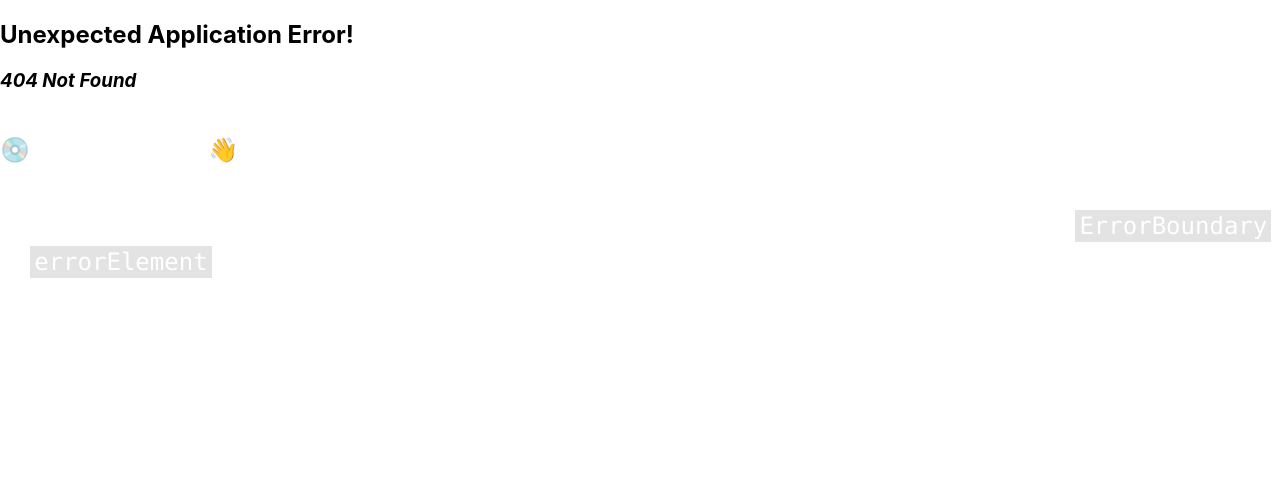
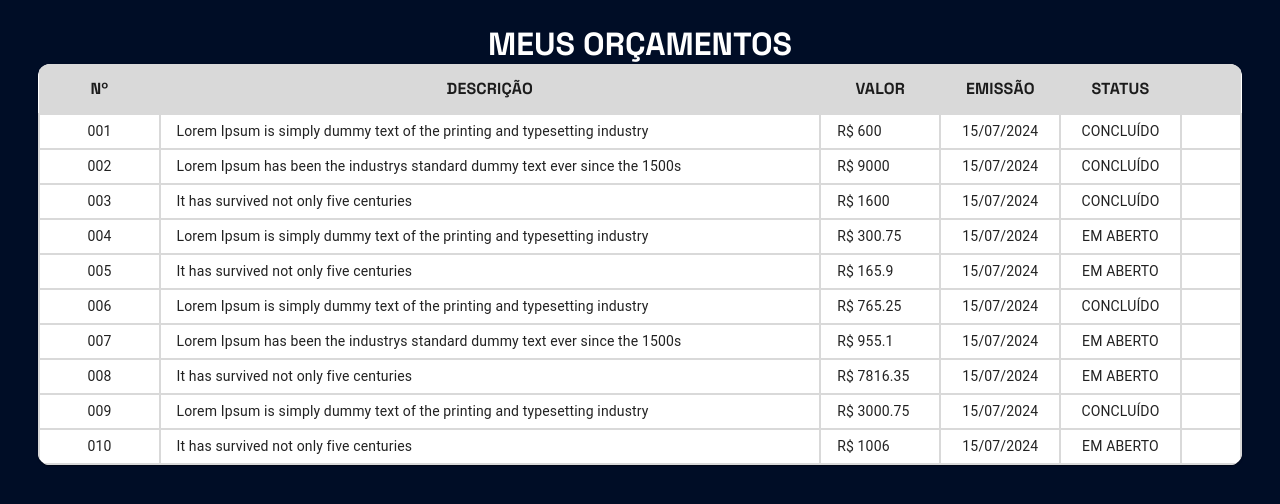
Before and after one commit to Lionel-Rocha/BlockBudget, a React (Create React App) app: page /painel in a window 1280 px wide. Before the commit this address had no page. Shown: the top 504 px of the page. Built offline with nearby package versions, Linux system fonts and the light colour scheme.

Commit message:
add painel e insere input orcamento

```diff
--- a/src/App.css
+++ b/src/App.css
@@ -1,38 +1 @@
-.App {
-  text-align: center;
-}
-
-.App-logo {
-  height: 40vmin;
-  pointer-events: none;
-}
-
-@media (prefers-reduced-motion: no-preference) {
-  .App-logo {
-    animation: App-logo-spin infinite 20s linear;
-  }
-}
-
-.App-header {
-  background-color: #282c34;
-  min-height: 100vh;
-  display: flex;
-  flex-direction: column;
-  align-items: center;
-  justify-content: center;
-  font-size: calc(10px + 2vmin);
-  color: white;
-}
-
-.App-link {
-  color: #61dafb;
-}
-
-@keyframes App-logo-spin {
-  from {
-    transform: rotate(0deg);
-  }
-  to {
-    transform: rotate(360deg);
-  }
-}
+@import url("https://fonts.googleapis.com/css2?family=Space+Grotesk:wght@300..700&display=swap");
--- a/src/components/Banner/Banner.css
+++ b/src/components/Banner/Banner.css
@@ -1,4 +1,4 @@
-@import url("https://fonts.googleapis.com/css2?family=Space+Grotesk:wght@300..700&display=swap");
+/* @import url("https://fonts.googleapis.com/css2?family=Space+Grotesk:wght@300..700&display=swap"); */
 
 .banner {
   background-color: #000d26;
--- a/src/components/Table/Peca/index.js
+++ b/src/components/Table/Peca/index.js
@@ -1,3 +1,4 @@
+// import "./Peca.css";
 import * as React from 'react';
 import {
     Table,
@@ -6,23 +7,21 @@ import {
     TableContainer,
     TableHead,
     TableRow,
-    Paper
+    Paper,
+    Input,
+    Box
 } from '@mui/material';
-
-function createData(peca, qtd, preco) {
-  return { peca, qtd, preco };
-}
-
-const rows = [
-  createData('Teclado', 2, 'R$'+60),
-  createData('Notebook', 1, 'R$'+3000),
-  createData('Celular', 3, 'R$'+2000),
-  //createData('Cupcake', 305, 3.7, 67, 4.3),
-  //createData('Gingerbread', 356, 16.0, 49, 3.9),
-];
 
 const TablePeca = () => {
   return (
+    <Box
+      component="form"
+      sx={{
+        '& > :not(style)': { m: 0 },
+      }}
+      noValidate
+      autoComplete="off"
+    >
     <TableContainer component={Paper} sx={{borderRadius: '12px'}}>
       <Table sx={{ minWidth: 500 }} size="small" aria-label="Tabela de serviços">
         <TableHead sx={{height: "50px", background: "#D9D9D9"}}>
@@ -33,19 +32,23 @@ const TablePeca = () => {
           </TableRow>
         </TableHead>
         <TableBody>
-          {rows.map((row) => (
             <TableRow
-              key={row.peca}
               sx={{ '&:last-child td, &:last-child th': { border: 2, borderColor: "#D9D9D9" }, height: "display: flex;px" }}
             >
-              <TableCell align="center" sx={{width: "70%", border: 2, borderColor: "#D9D9D9"}} component="th" scope="row">{row.peca}</TableCell>
-              <TableCell align="center" sx={{width: "15%", border: 2, borderColor: "#D9D9D9"}}>{row.qtd}</TableCell>
-              <TableCell align="center" sx={{width: "15%", border: 2, borderColor: "#D9D9D9"}}>{row.preco}</TableCell>
+              <TableCell align="center" sx={{width: "70%", border: 2, borderColor: "#D9D9D9"}} component="th" scope="row">
+                <Input fullWidth />
+              </TableCell>
+              <TableCell  align="center" sx={{width: "15%", border: 2, borderColor: "#D9D9D9"}}>
+                <Input fullWidth />
+              </TableCell>
+              <TableCell align="center" sx={{width: "15%", border: 2, borderColor: "#D9D9D9"}}>
+                <Input fullWidth />
+              </TableCell>
             </TableRow>
-          ))}
         </TableBody>
       </Table>
     </TableContainer>
+    </Box>
   );
 }
 
--- a/src/components/Table/Serv/index.js
+++ b/src/components/Table/Serv/index.js
@@ -6,23 +6,21 @@ import {
     TableContainer,
     TableHead,
     TableRow,
-    Paper
+    Paper,
+    Input,
+    Box
 } from '@mui/material';
-
-function createData(servico, descricao, preco) {
-  return { servico, descricao, preco };
-}
-
-const rows = [
-  createData('001', 'Lorem Ipsum is simply dummy text of the printing and typesetting industry', 'R$'+6.0),
-  createData('002', 'Lorem Ipsum has been the industrys standard dummy text ever since the 1500s', 'R$'+9.0),
-  createData('003', 'It has survived not only five centuries', 'R$'+16.0),
-  //createData('Cupcake', 305, 3.7, 67, 4.3),
-  //createData('Gingerbread', 356, 16.0, 49, 3.9),
-];
 
 const TableServ = () => {
   return (
+    <Box
+      component="form"
+      sx={{
+        '& > :not(style)': { m: 0 },
+      }}
+      noValidate
+      autoComplete="off"
+    >
     <TableContainer component={Paper} sx={{borderRadius: '12px'}}>
       <Table sx={{ minWidth: 500 }} size="small" aria-label="Tabela de serviços">
         <TableHead sx={{height: "50px", background: "#D9D9D9"}}>
@@ -33,19 +31,23 @@ const TableServ = () => {
           </TableRow>
         </TableHead>
         <TableBody>
-          {rows.map((row) => (
             <TableRow
-              key={row.servico}
               sx={{ '&:last-child td, &:last-child th': { border: 2, borderColor: "#D9D9D9" }, height: "35px" }}
             >
-              <TableCell align="center" sx={{width: "15%", border: 2, borderColor: "#D9D9D9"}} component="th" scope="row">{row.servico}</TableCell>
-              <TableCell align="left" sx={{width: "70%", border: 2, borderColor: "#D9D9D9"}}>{row.descricao}</TableCell>
-              <TableCell align="center" sx={{width: "15%", border: 2, borderColor: "#D9D9D9"}}>{row.preco}</TableCell>
+              <TableCell align="center" sx={{width: "15%", border: 2, borderColor: "#D9D9D9"}} component="th" scope="row">
+                <Input fullWidth />
+              </TableCell>
+              <TableCell align="left" sx={{width: "70%", border: 2, borderColor: "#D9D9D9"}}>
+              <Input fullWidth />
+              </TableCell>
+              <TableCell align="center" sx={{width: "15%", border: 2, borderColor: "#D9D9D9"}}>
+              <Input fullWidth />
+              </TableCell>
             </TableRow>
-          ))}
         </TableBody>
       </Table>
     </TableContainer>
+    </Box>
   );
 }
 
--- /dev/null
+++ b/src/components/Table/Total/index.js
@@ -0,0 +1,63 @@
+import * as React from 'react';
+import {
+    Table,
+    TableBody,
+    TableCell,
+    TableContainer,
+    TableHead,
+    TableRow,
+    Paper
+} from '@mui/material';
+
+function createData(servico, descricao, preco, emissao, status, down) {
+  return { servico, descricao, preco, emissao, status, down };
+};
+
+const rows = [
+  createData('001', 'Lorem Ipsum is simply dummy text of the printing and typesetting industry', 'R$ '+600.0, '15/07/2024', 'CONCLUÍDO'),
+  createData('002', 'Lorem Ipsum has been the industrys standard dummy text ever since the 1500s', 'R$ '+9000.0, '15/07/2024', 'CONCLUÍDO'),
+  createData('003', 'It has survived not only five centuries', 'R$ '+1600.0, '15/07/2024', 'CONCLUÍDO'),
+  createData('004', 'Lorem Ipsum is simply dummy text of the printing and typesetting industry', 'R$ '+300.75, '15/07/2024', 'EM ABERTO'),
+  createData('005', 'It has survived not only five centuries', 'R$ '+165.90, '15/07/2024', 'EM ABERTO'),
+  createData('006', 'Lorem Ipsum is simply dummy text of the printing and typesetting industry', 'R$ '+765.25, '15/07/2024', 'CONCLUÍDO'),
+  createData('007', 'Lorem Ipsum has been the industrys standard dummy text ever since the 1500s', 'R$ '+955.10, '15/07/2024', 'EM ABERTO'),
+  createData('008', 'It has survived not only five centuries', 'R$ '+7816.35, '15/07/2024', 'EM ABERTO'),
+  createData('009', 'Lorem Ipsum is simply dummy text of the printing and typesetting industry', 'R$ '+3000.75, '15/07/2024', 'CONCLUÍDO'),
+  createData('010', 'It has survived not only five centuries', 'R$ '+1006.0, '15/07/2024', 'EM ABERTO'),
+];
+
+const TableTotal = () => {
+    return (<>
+        <TableContainer component={Paper} sx={{borderRadius: '12px'}}>
+      <Table sx={{ minWidth: 500 }} size="small" aria-label="Tabela de serviços">
+        <TableHead sx={{height: "50px", background: "#D9D9D9"}}>
+          <TableRow>
+            <TableCell align="center" sx={{ fontFamily: '"Space Grotesk", sans-serif', fontSize: '1rem', fontWeight: 900 }}>Nº</TableCell>
+            <TableCell align="center" sx={{ fontFamily: '"Space Grotesk", sans-serif', fontSize: '1rem', fontWeight: 900 }}>DESCRIÇÃO</TableCell>
+            <TableCell align="center" sx={{ fontFamily: '"Space Grotesk", sans-serif', fontSize: '1rem', fontWeight: 900 }}>VALOR</TableCell>
+            <TableCell align="center" sx={{ fontFamily: '"Space Grotesk", sans-serif', fontSize: '1rem', fontWeight: 900 }}>EMISSÃO</TableCell>
+            <TableCell align="center" sx={{ fontFamily: '"Space Grotesk", sans-serif', fontSize: '1rem', fontWeight: 900 }}>STATUS</TableCell>
+            <TableCell align="center" sx={{ fontFamily: '"Space Grotesk", sans-serif', fontSize: '1rem', fontWeight: 900 }}></TableCell>
+          </TableRow>
+        </TableHead>
+        <TableBody>
+          {rows.map((row) => (
+            <TableRow
+              key={row.servico}
+              sx={{ '&:last-child td, &:last-child th': { border: 2, borderColor: "#D9D9D9" }, height: "35px" }}
+            >
+              <TableCell align="center" sx={{width: "10%", border: 2, borderColor: "#D9D9D9"}} component="th" scope="row">{row.servico}</TableCell>
+              <TableCell align="left" sx={{width: "55%", border: 2, borderColor: "#D9D9D9"}}>{row.descricao}</TableCell>
+              <TableCell align="left" sx={{width: "10%", border: 2, borderColor: "#D9D9D9"}}>{row.preco}</TableCell>
+              <TableCell align="center" sx={{width: "10%", border: 2, borderColor: "#D9D9D9"}}>{row.emissao}</TableCell>
+              <TableCell align="center" sx={{width: "10%", border: 2, borderColor: "#D9D9D9"}}>{row.status}</TableCell>
+              <TableCell align="center" sx={{width: "5%", border: 2, borderColor: "#D9D9D9"}}>{row.down}</TableCell>
+            </TableRow>
+          ))}
+        </TableBody>
+      </Table>
+    </TableContainer>
+    </>)
+}
+
+export default TableTotal;
--- a/src/index.css
+++ b/src/index.css
@@ -1,6 +1,8 @@
+@import url("https://fonts.googleapis.com/css2?family=Space+Grotesk:wght@300..700&display=swap");
+
 body {
   margin: 0;
-  font-family: -apple-system, BlinkMacSystemFont, 'Segoe UI', 'Roboto', 'Oxygen',
+  font-family: -apple-system, BlinkMacSystemFont, 'Space Grotesk', 'Segoe UI', 'Roboto', 'Oxygen',
     'Ubuntu', 'Cantarell', 'Fira Sans', 'Droid Sans', 'Helvetica Neue',
     sans-serif;
   -webkit-font-smoothing: antialiased;
--- a/src/index.js
+++ b/src/index.js
@@ -5,6 +5,7 @@ import App from './App';
 import { createBrowserRouter, RouterProvider } from 'react-router-dom';
 import Home from './routes/Home';
 import Orcamento from './routes/Orcamento';
+import Painel from './routes/Painel';
 
 const router = createBrowserRouter([
   {
@@ -18,6 +19,10 @@ const router = createBrowserRouter([
       {
         path: "orcamento",
         element: <Orcamento />
+      },
+      {
+        path: "painel",
+        element: <Painel />
       }
     ]
   }
--- a/src/routes/Orcamento.css
+++ b/src/routes/Orcamento.css
@@ -1,4 +1,4 @@
-@import url("https://fonts.googleapis.com/css2?family=Space+Grotesk:wght@300..700&display=swap");
+/* @import url("https://fonts.googleapis.com/css2?family=Space+Grotesk:wght@300..700&display=swap"); */
 
 .orcamento {
     background-color: #000D26;
--- /dev/null
+++ b/src/routes/Painel.css
@@ -0,0 +1,13 @@
+.painel {
+    background-color: #000D26;
+    max-width: 100vw;
+    height: 100vh;
+    padding: 3vh 3vw 3vh 3vw;
+    box-sizing: border-box;
+    display: flex;
+    flex-direction: row;
+    flex-wrap: wrap;
+    align-content: flex-start;
+    justify-content: center;
+    /* border: 1px solid red; */
+}
--- /dev/null
+++ b/src/routes/Painel.js
@@ -0,0 +1,15 @@
+import "./Painel.css"
+import TableTotal from "../components/Table/Total";
+
+
+const Painel = () => {
+    return (<>
+        <div className="painel">
+            <h1>MEUS ORÇAMENTOS</h1>
+        <TableTotal />
+        </div>
+    </>)
+
+}
+
+export default Painel;
```
